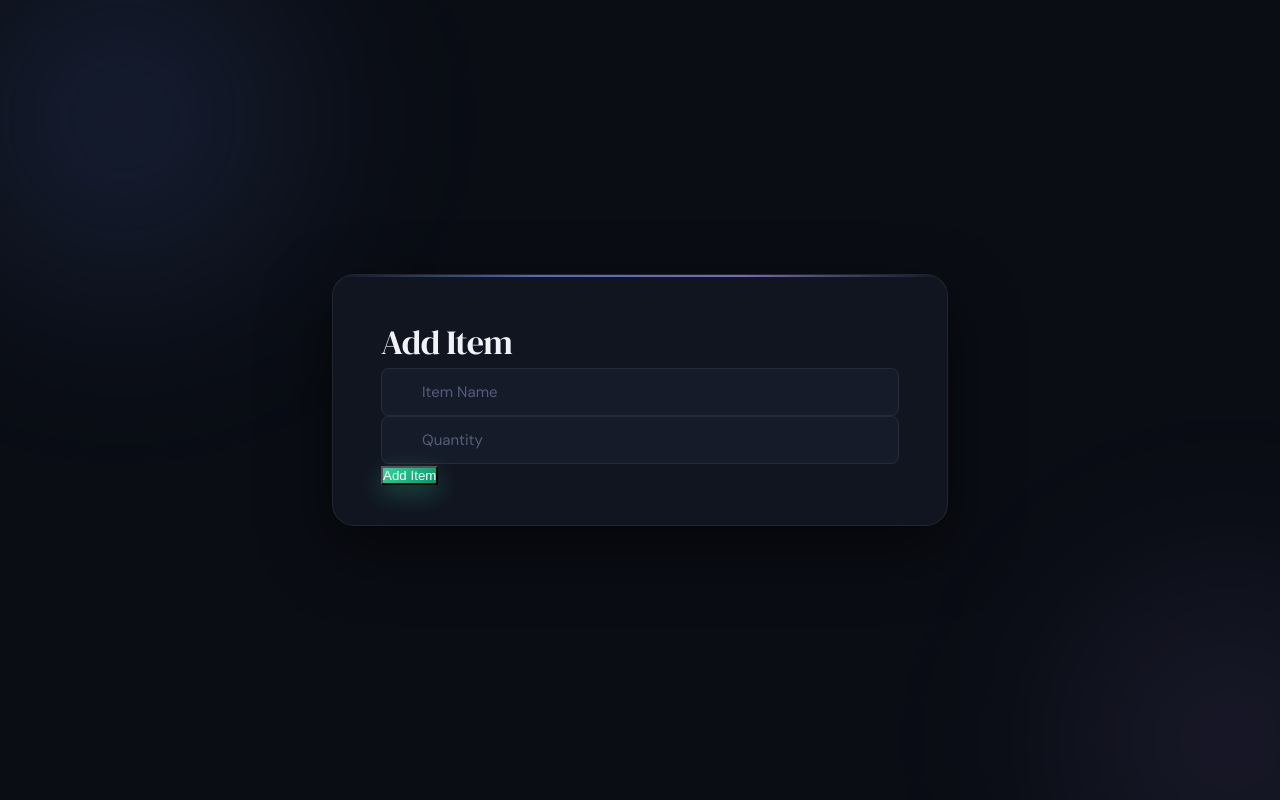
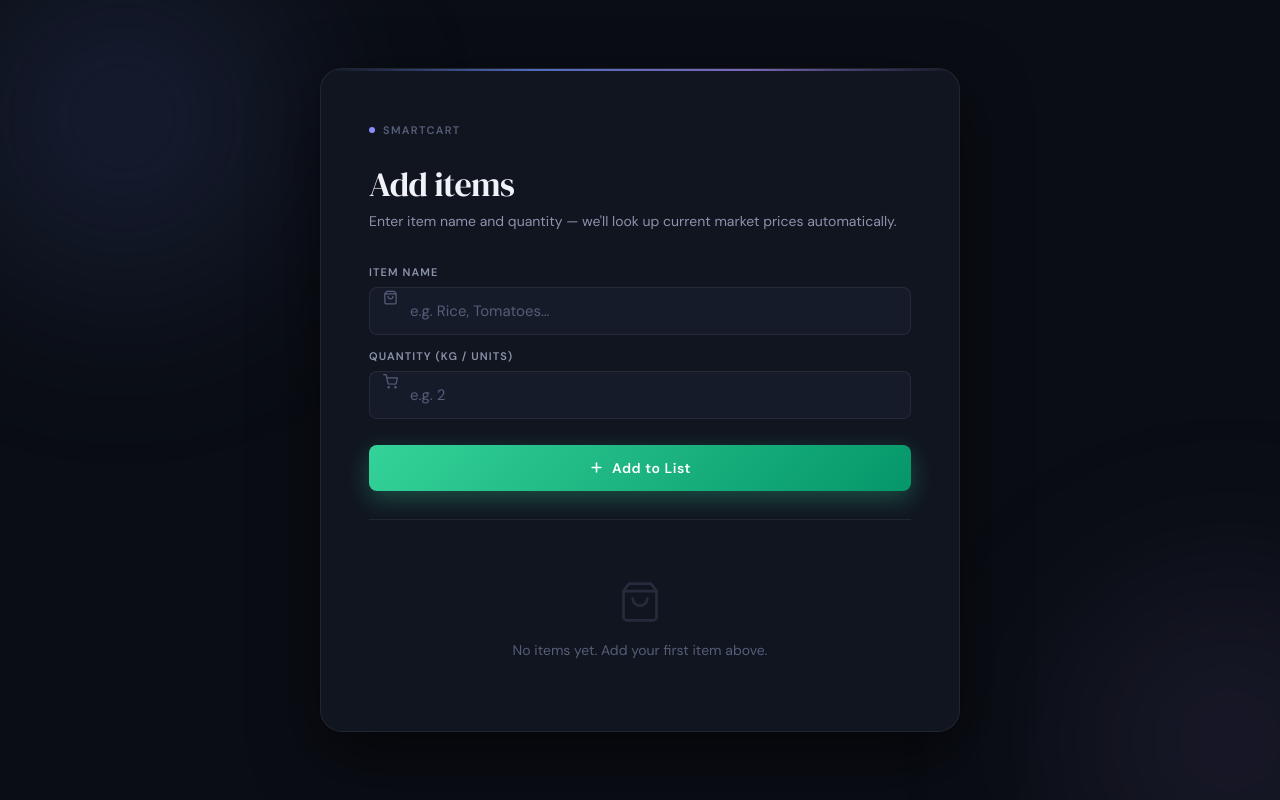
Before and after one commit to Sibirajan1/Budget_Expense_Tracker, a Flask app: page /add_item in a window 1280 px wide. Run offline with Flask 3, Linux system fonts and the light colour scheme; parts of the project's set-up code (start-up, migrations or seed data) failed here and were passed over.

Commit message:
Revamp add item page layout and form structure

```diff
--- a/templates/add_item.html
+++ b/templates/add_item.html
@@ -1,28 +1,146 @@
-<!-- templates/add_item.html -->
 <!DOCTYPE html>
-<html>
+<html lang="en">
 <head>
-    <title>Add Item</title>
-    <link rel="stylesheet" href="{{ url_for('static', filename='style.css') }}">
+  <meta charset="UTF-8" />
+  <meta name="viewport" content="width=device-width, initial-scale=1.0" />
+  <title>SmartCart — Add Items</title>
+  <link rel="stylesheet" href="{{ url_for('static', filename='style.css') }}" />
 </head>
 <body>
-<div class="container">
-    <h1>Add Item</h1>
-    <form method="POST">
-        <input type="text" name="item_name" placeholder="Item Name" required>
-        <input type="number" name="quantity" placeholder="Quantity" required>
-        <button type="submit" class="btn-success">Add Item</button>
+
+<div class="page-wrapper">
+  <div class="container">
+
+    <!-- Brand -->
+    <div class="brand">
+      <span class="brand-dot"></span>
+      SmartCart
+    </div>
+
+    <!-- Heading -->
+    <h1>Add items</h1>
+    <p class="subtitle">Enter item name and quantity — we'll look up current market prices automatically.</p>
+
+    <!-- Add Item Form -->
+    <form method="POST" id="addForm" novalidate>
+      <div class="field-group">
+
+        <div class="field-wrap">
+          <label class="field-label" for="item_name">Item Name</label>
+          <span class="field-icon">
+            <svg width="15" height="15" viewBox="0 0 24 24" fill="none" stroke="currentColor" stroke-width="2" stroke-linecap="round" stroke-linejoin="round">
+              <path d="M6 2 3 6v14a2 2 0 0 0 2 2h14a2 2 0 0 0 2-2V6l-3-4z"/><line x1="3" y1="6" x2="21" y2="6"/>
+              <path d="M16 10a4 4 0 0 1-8 0"/>
+            </svg>
+          </span>
+          <input
+            type="text"
+            id="item_name"
+            name="item_name"
+            placeholder="e.g. Rice, Tomatoes…"
+            autocomplete="off"
+            required
+          />
+        </div>
+
+        <div class="field-wrap">
+          <label class="field-label" for="quantity">Quantity (kg / units)</label>
+          <span class="field-icon">
+            <svg width="15" height="15" viewBox="0 0 24 24" fill="none" stroke="currentColor" stroke-width="2" stroke-linecap="round" stroke-linejoin="round">
+              <circle cx="9" cy="21" r="1"/><circle cx="20" cy="21" r="1"/>
+              <path d="M1 1h4l2.68 13.39a2 2 0 0 0 2 1.61h9.72a2 2 0 0 0 2-1.61L23 6H6"/>
+            </svg>
+          </span>
+          <input
+            type="number"
+            id="quantity"
+            name="quantity"
+            placeholder="e.g. 2"
+            min="1"
+            required
+          />
+        </div>
+
+      </div>
+
+      <button type="submit" class="btn btn-success" id="addBtn">
+        <svg width="15" height="15" viewBox="0 0 24 24" fill="none" stroke="currentColor" stroke-width="2.5" stroke-linecap="round" stroke-linejoin="round"><line x1="12" y1="5" x2="12" y2="19"/><line x1="5" y1="12" x2="19" y2="12"/></svg>
+        Add to List
+      </button>
     </form>
 
+    <!-- Shopping list (shown only when items exist) -->
     {% if shopping_list %}
-    <h2>Shopping List</h2>
-    <ul>
-        {% for item in shopping_list %}
-        <li>{{ item.quantity }} x {{ item.item_name }} - Rs. {{ item.total_price }}</li>
-        {% endfor %}
+
+    <div class="divider"></div>
+    <h2>
+      Your list
+      <span style="font-family:'DM Sans',sans-serif;font-size:12px;font-weight:600;letter-spacing:.08em;
+                   background:rgba(108,143,255,.15);color:var(--accent);padding:3px 9px;
+                   border-radius:99px;vertical-align:middle;margin-left:8px;">
+        {{ shopping_list | length }} item{{ 's' if shopping_list | length != 1 }}
+      </span>
+    </h2>
+
+    <ul id="itemList">
+      {% for item in shopping_list %}
+      <li style="animation-delay: {{ loop.index0 * 0.06 }}s">
+        <div class="item-bullet">{{ loop.index }}</div>
+        <div class="item-body">
+          <div class="item-name">{{ item.item_name }}</div>
+          <div class="item-meta">Qty: {{ item.quantity }}</div>
+        </div>
+        <div class="item-price">Rs. {{ item.total_price }}</div>
+      </li>
+      {% endfor %}
     </ul>
-    <a href="/calculate"><button class="btn-primary">Calculate Bill</button></a>
+
+    <div class="divider"></div>
+
+    <a href="/calculate" style="display:block;">
+      <button class="btn btn-primary" style="margin-top:0;">
+        <svg width="15" height="15" viewBox="0 0 24 24" fill="none" stroke="currentColor" stroke-width="2.5" stroke-linecap="round" stroke-linejoin="round"><rect x="2" y="3" width="20" height="14" rx="2" ry="2"/><line x1="8" y1="21" x2="16" y2="21"/><line x1="12" y1="17" x2="12" y2="21"/></svg>
+        Calculate Bill
+      </button>
+    </a>
+
+    {% else %}
+
+    <div class="divider"></div>
+    <div class="empty-state">
+      <svg width="44" height="44" viewBox="0 0 24 24" fill="none" stroke="currentColor" stroke-width="1.5" stroke-linecap="round" stroke-linejoin="round">
+        <path d="M6 2 3 6v14a2 2 0 0 0 2 2h14a2 2 0 0 0 2-2V6l-3-4z"/><line x1="3" y1="6" x2="21" y2="6"/><path d="M16 10a4 4 0 0 1-8 0"/>
+      </svg>
+      <p>No items yet. Add your first item above.</p>
+    </div>
+
     {% endif %}
-</div>
+
+  </div><!-- /.container -->
+</div><!-- /.page-wrapper -->
+
+<script>
+  document.addEventListener('DOMContentLoaded', () => {
+    const form = document.getElementById('addForm');
+    const btn  = document.getElementById('addBtn');
+
+    /* Loading state on submit */
+    form.addEventListener('submit', () => {
+      btn.innerHTML = `
+        <svg width="15" height="15" viewBox="0 0 24 24" fill="none" stroke="currentColor" stroke-width="2.5"
+             stroke-linecap="round" stroke-linejoin="round"
+             style="animation:spin .7s linear infinite">
+          <path d="M21 12a9 9 0 1 1-6.219-8.56"/>
+        </svg>
+        Adding…`;
+      btn.disabled = true;
+    });
+  });
+</script>
+
+<style>
+@keyframes spin { to { transform: rotate(360deg); } }
+</style>
+
 </body>
 </html>
```
